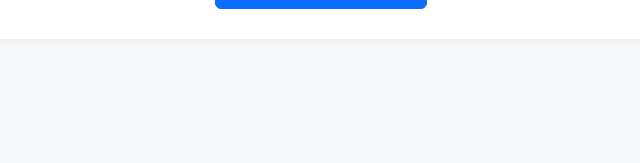
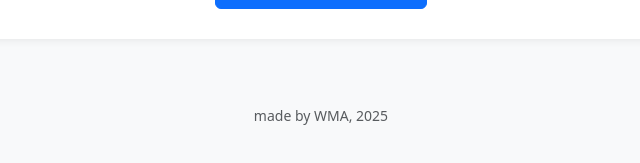
Before and after one commit to wmaminuddin/car_demographics_app, a Flask app: template templates/result.html in a window 1280 px wide. Shown: the part 1210-1373 px from the top of the page, without its empty margins (319-959 px from the left). Before the commit the page ends 1219 px from the top, so only its background shows below. Run offline with Flask 3, Linux system fonts and the light colour scheme; the template is opened without the code that fills it, so the values that code supplies are empty; parts of the project's set-up code (start-up, migrations or seed data) failed here and were passed over.

Commit message:
Update result.html

```diff
--- a/templates/result.html
+++ b/templates/result.html
@@ -193,6 +193,10 @@
         });
     </script>
 
+    <footer class="text-center mt-5 py-3 text-muted">
+        <small>made by WMA, 2025</small>
+    </footer>
+
     <script src="https://cdn.jsdelivr.net/npm/bootstrap@5.3.0-alpha1/dist/js/bootstrap.bundle.min.js"></script>
 </body>
 </html>
```
